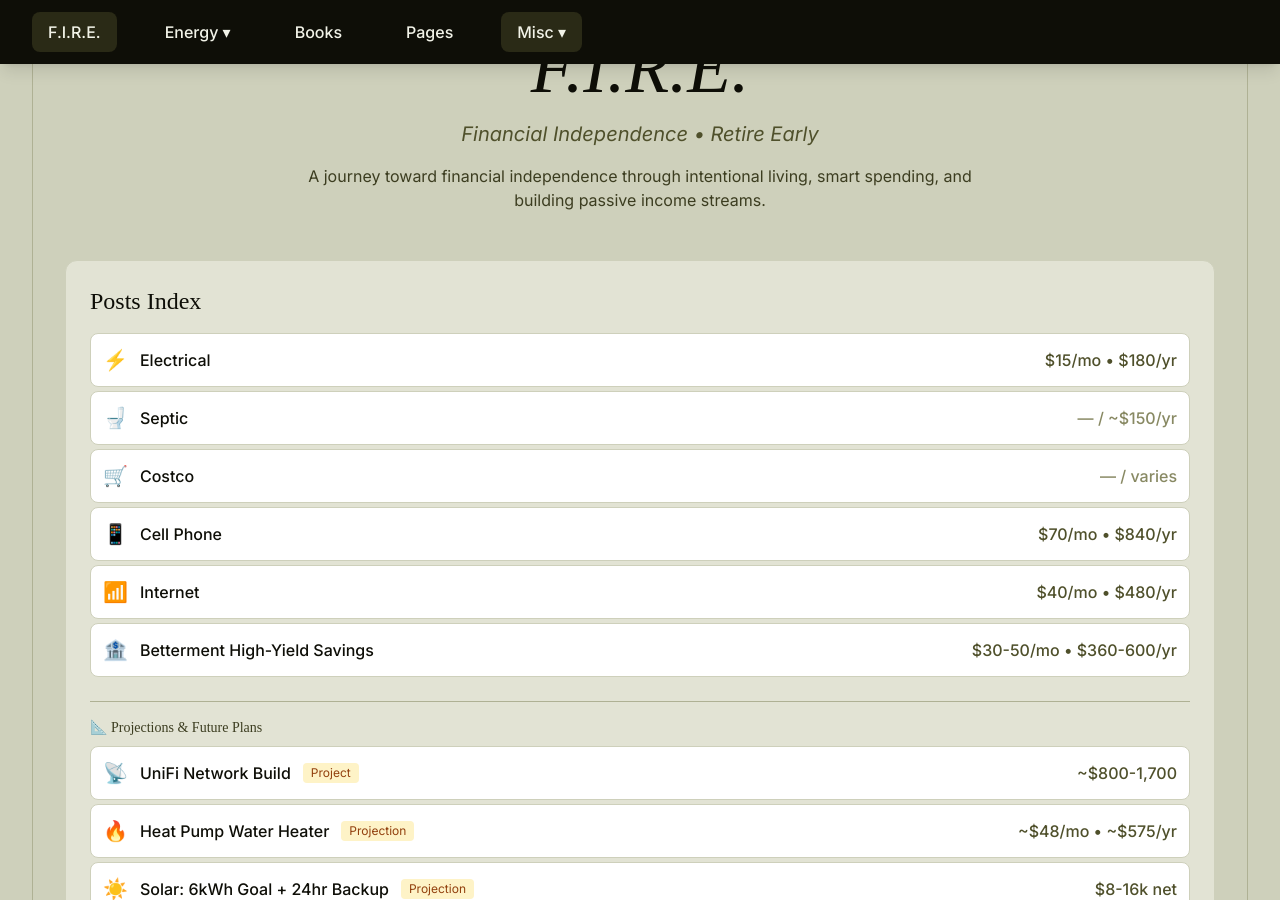
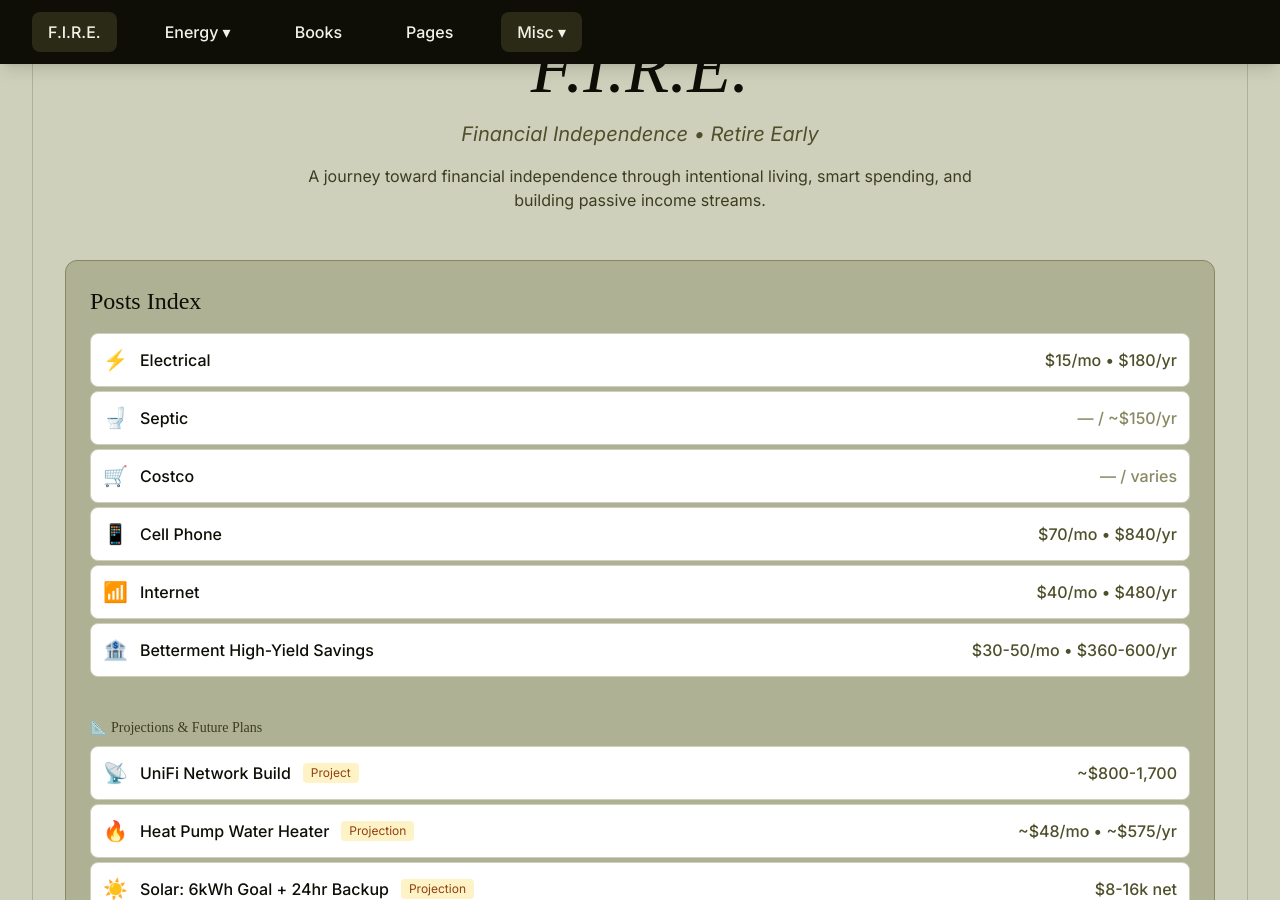
Before and after one commit to techmore/techmore.github.io, a Jekyll site: the page built from index.html, in a window 1280 px wide and 900 px high, scrolled down 868 px. Built offline with Jekyll 4.4.1, drawn with Linux system fonts in a browser that asks for light colours; nearby versions of some CDN libraries; some web fonts are replaced.

Commit message:
Darken posts index background

```diff
--- a/index.html
+++ b/index.html
@@ -149,7 +149,7 @@ title: F.I.R.E. - Techmore
         </div>
 
         <!-- Index - Book Style -->
-        <div class="bg-olive-100 rounded-xl p-6 mb-12 border border-olive-200">
+        <div class="bg-olive-300 rounded-xl p-6 mb-12 border border-olive-400">
             <h2 class="text-2xl text-olive-950 mb-4">Posts Index</h2>
             <div class="space-y-1">
                 <a href="#electrical" class="flex items-center justify-between p-3 bg-white rounded-lg hover:bg-olive-50 transition-colors border border-olive-200">
```
